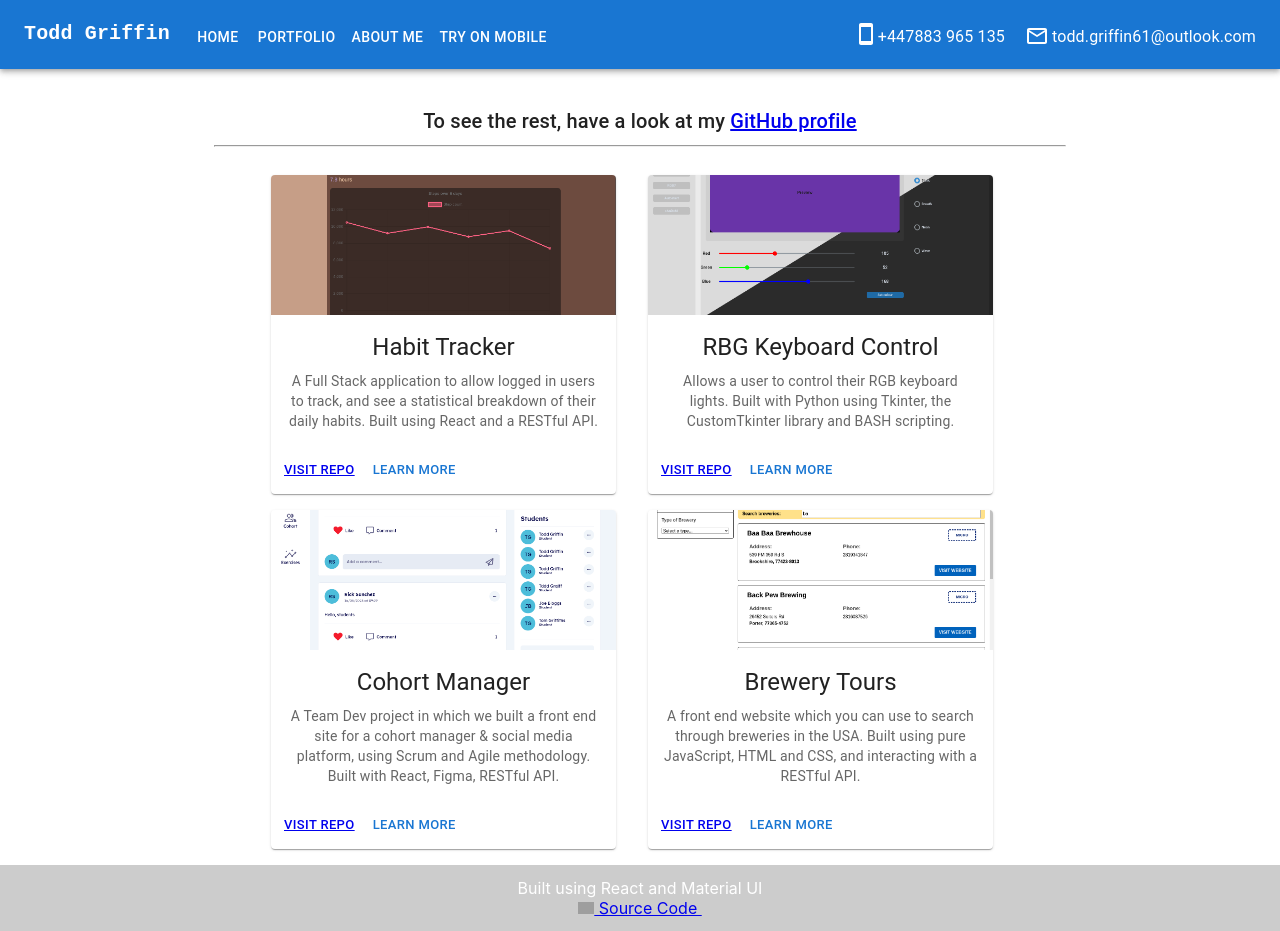
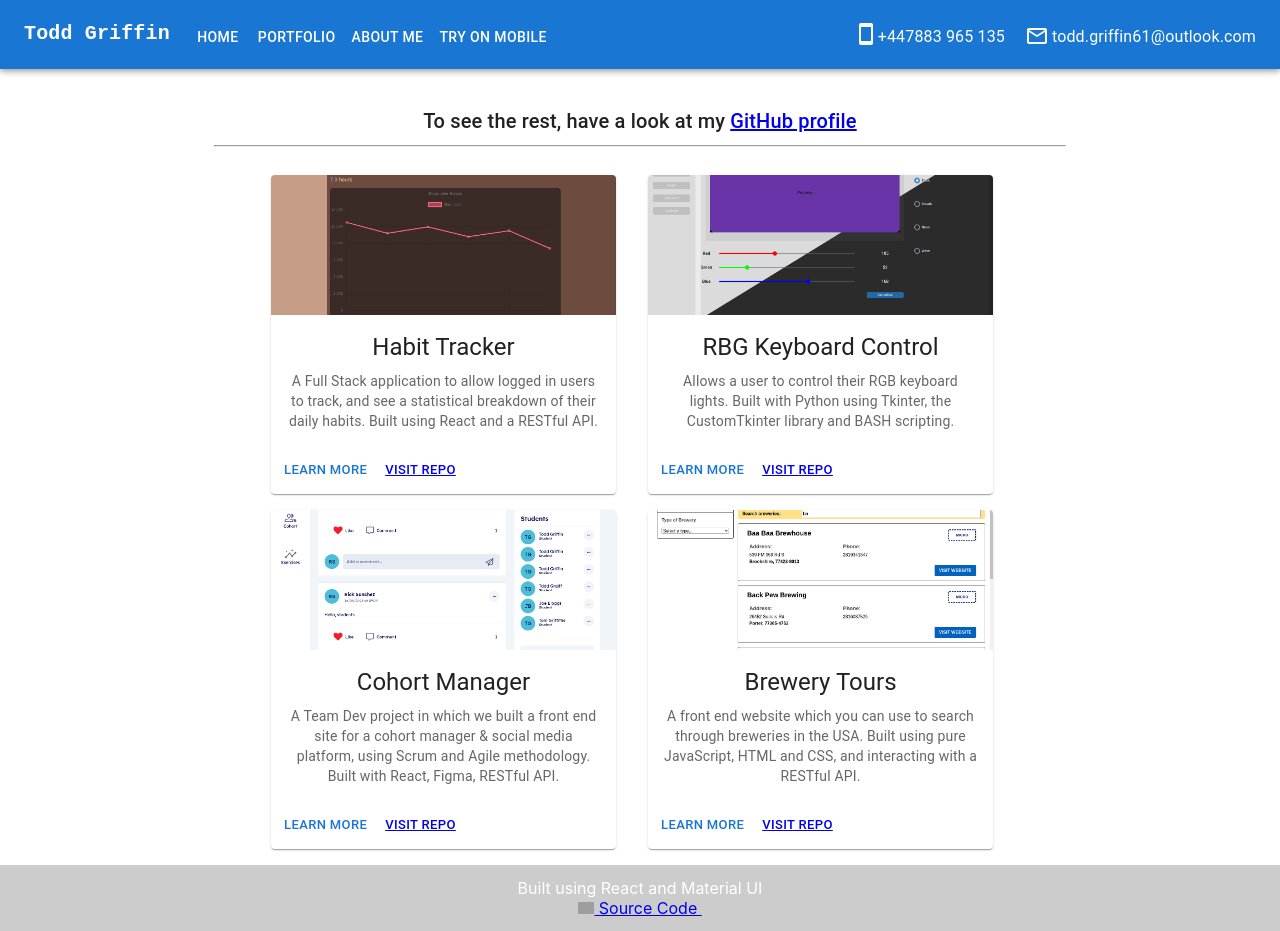
Before and after one commit to ample-samples/web-portfolio, a React (Create React App) app: page /#/portfolio in a window 1280 px wide. Built offline with nearby package versions, Linux system fonts and the light colour scheme; grey boxes are pictures that could not be loaded.

Commit message:
re-ordered portfolio card buttons

```diff
--- a/src/components/PortfolioProjectCard.js
+++ b/src/components/PortfolioProjectCard.js
@@ -35,11 +35,11 @@ export function PortfolioEntry({ title, img, shortDesc, fullDesc, repoURL, hoste
           </Typography>
         </CardContent>
         <CardActions>
+          <Button size='small' onClick={handleOpen}>Learn more</Button>
           {hostedURL && <Button size="small"><a href={hostedURL}>Visit Site</a></Button>}
           {frontendRepo && <Button size="small"><a href={frontendRepo}>Front End</a></Button>}
           {backendRepo && <Button size="small"><a href={backendRepo}>Back End</a></Button>}
           {repoURL && <Button size="small"><a href={repoURL}>Visit Repo</a></Button>}
-          <Button size='small' onClick={handleOpen}>Learn more</Button>
         </CardActions>
       </Card>
       <div>
```
